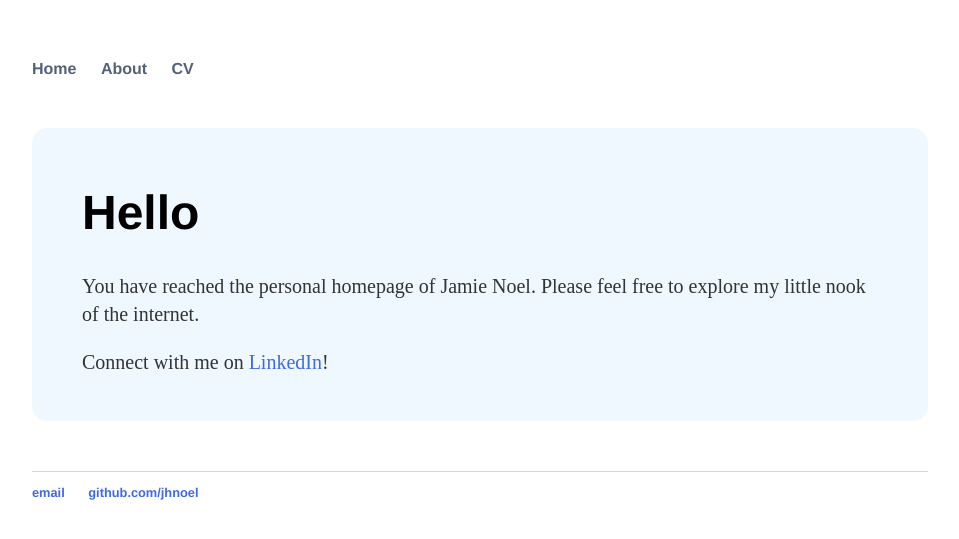
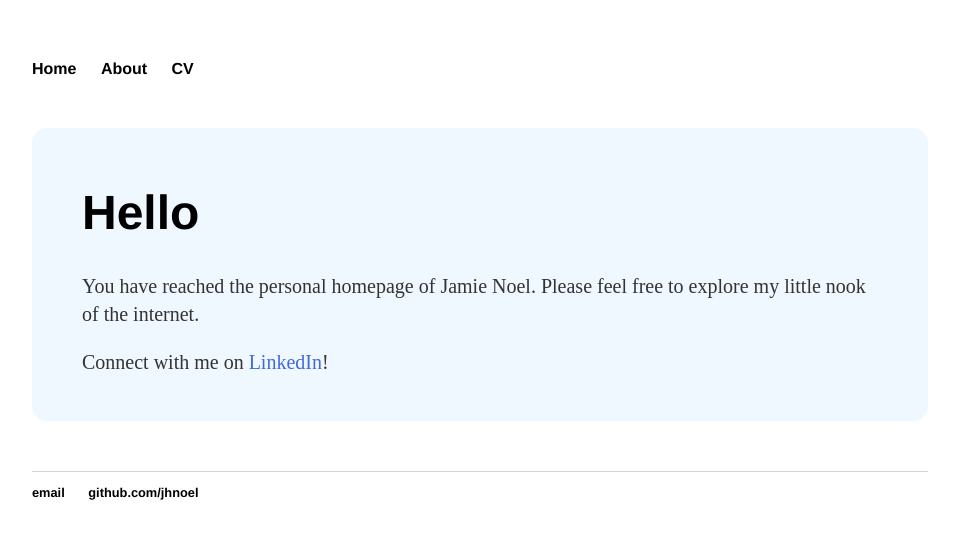
Before and after one commit to jhnoel/jhnoel.github.io, a Jekyll site: the page built from index.html, in a window 1280 px wide. Shown: the top 539 px of the page, without its empty margins (160-1119 px from the left). Built offline with Jekyll 4.4.1, drawn with Linux system fonts in a browser that asks for light colours.

Commit message:
Update main.css

```diff
--- a/css/main.css
+++ b/css/main.css
@@ -16,8 +16,8 @@ a {
     text-decoration: none;
     color: #4169E1;
 }
-nav a {
-    color: #546178;
+nav a, footer a {
+    color: #000;
 }
 a:hover {
     text-decoration: underline;
```
